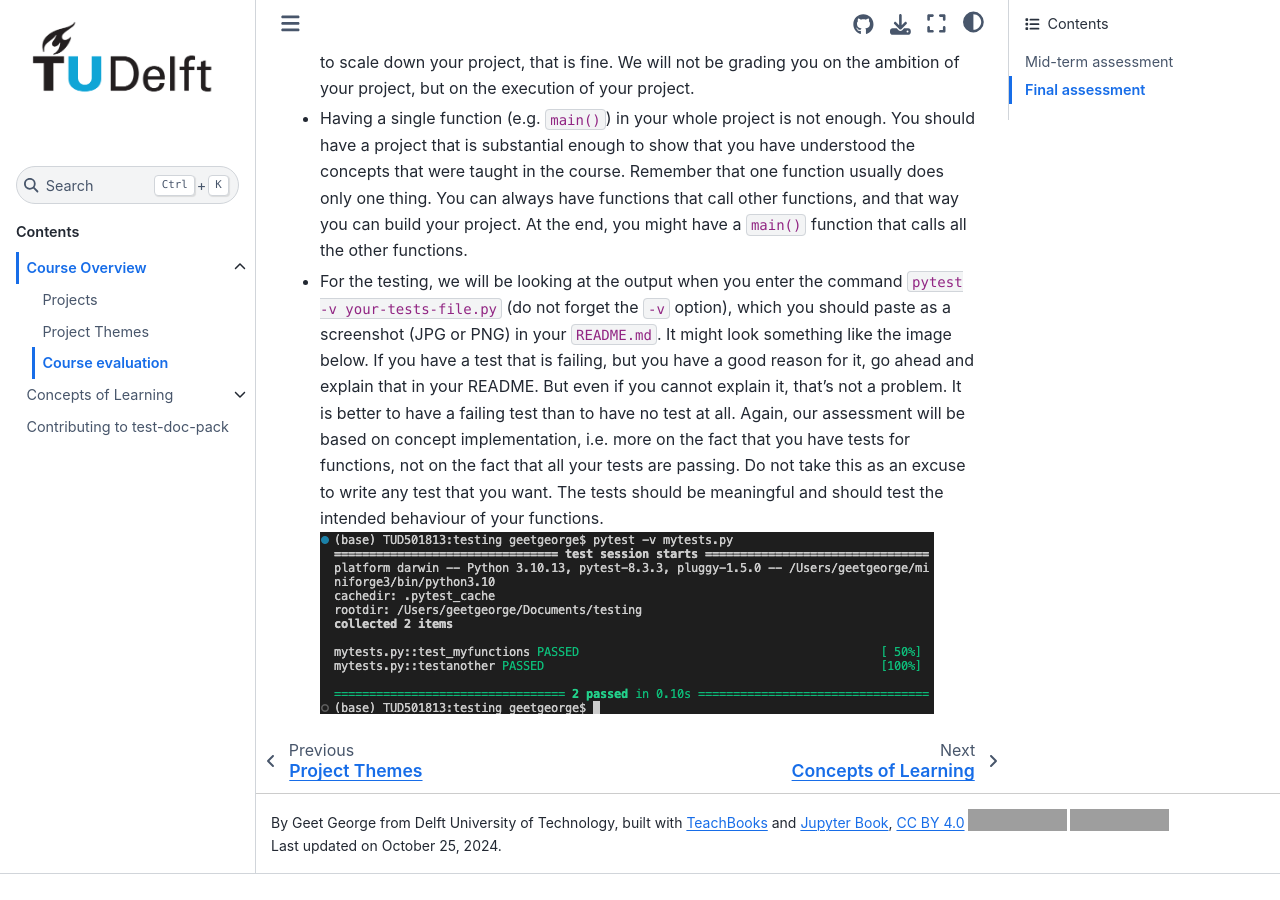
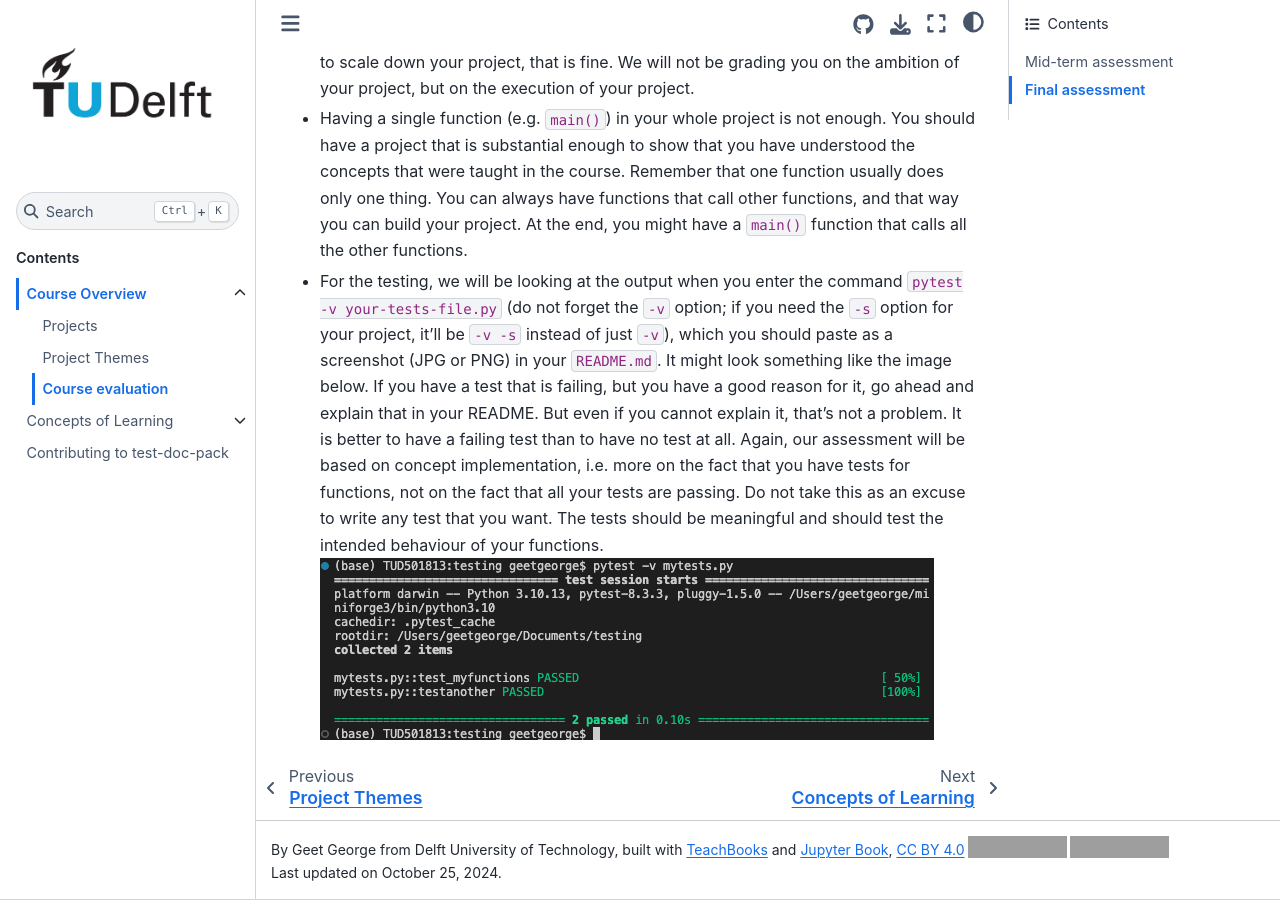
Before and after one commit to Geet-George/test-doc-pack, a Jupyter Book: the page built from book/content/course/evaluation.md, in a window 1280 px wide and 900 px high, scrolled down 1365 px. Built offline with Jupyter Book 1.0.4 settings and Sphinx 7.4.7 and the Sphinx Book theme 1.1.4, drawn with Linux system fonts in a browser that asks for light colours; comment, search, counter and statistics services are not loaded; before the commit the page ends 2239 px from its top, so only the background shows below that; grey boxes are pictures that could not be loaded.

Commit message:
remind -s flag for evaluation run of pytest

```diff
--- a/book/content/course/evaluation.md
+++ b/book/content/course/evaluation.md
@@ -31,4 +31,4 @@
 
 - Having a single function (e.g. `main()`) in your whole project is not enough. You should have a project that is substantial enough to show that you have understood the concepts that were taught in the course. Remember that one function usually does only one thing. You can always have functions that call other functions, and that way you can build your project. At the end, you might have a `main()` function that calls all the other functions.
 
-- For the testing, we will be looking at the output when you enter the command `pytest -v your-tests-file.py` (do not forget the `-v` option), which you should paste as a screenshot (JPG or PNG) in your `README.md`. It might look something like the image below. If you have a test that is failing, but you have a good reason for it, go ahead and explain that in your README. But even if you cannot explain it, that's not a problem. It is better to have a failing test than to have no test at all. Again, our assessment will be based on concept implementation, i.e. more on the fact that you have tests for functions, not on the fact that all your tests are passing. Do not take this as an excuse to write any test that you want. The tests should be meaningful and should test the intended behaviour of your functions. ![pytest screenshot](../../figures/Screenshot-pytest.png)
+- For the testing, we will be looking at the output when you enter the command `pytest -v your-tests-file.py` (do not forget the `-v` option; if you need the `-s` option for your project, it'll be `-v -s` instead of just `-v`), which you should paste as a screenshot (JPG or PNG) in your `README.md`. It might look something like the image below. If you have a test that is failing, but you have a good reason for it, go ahead and explain that in your README. But even if you cannot explain it, that's not a problem. It is better to have a failing test than to have no test at all. Again, our assessment will be based on concept implementation, i.e. more on the fact that you have tests for functions, not on the fact that all your tests are passing. Do not take this as an excuse to write any test that you want. The tests should be meaningful and should test the intended behaviour of your functions. ![pytest screenshot](../../figures/Screenshot-pytest.png)
```
